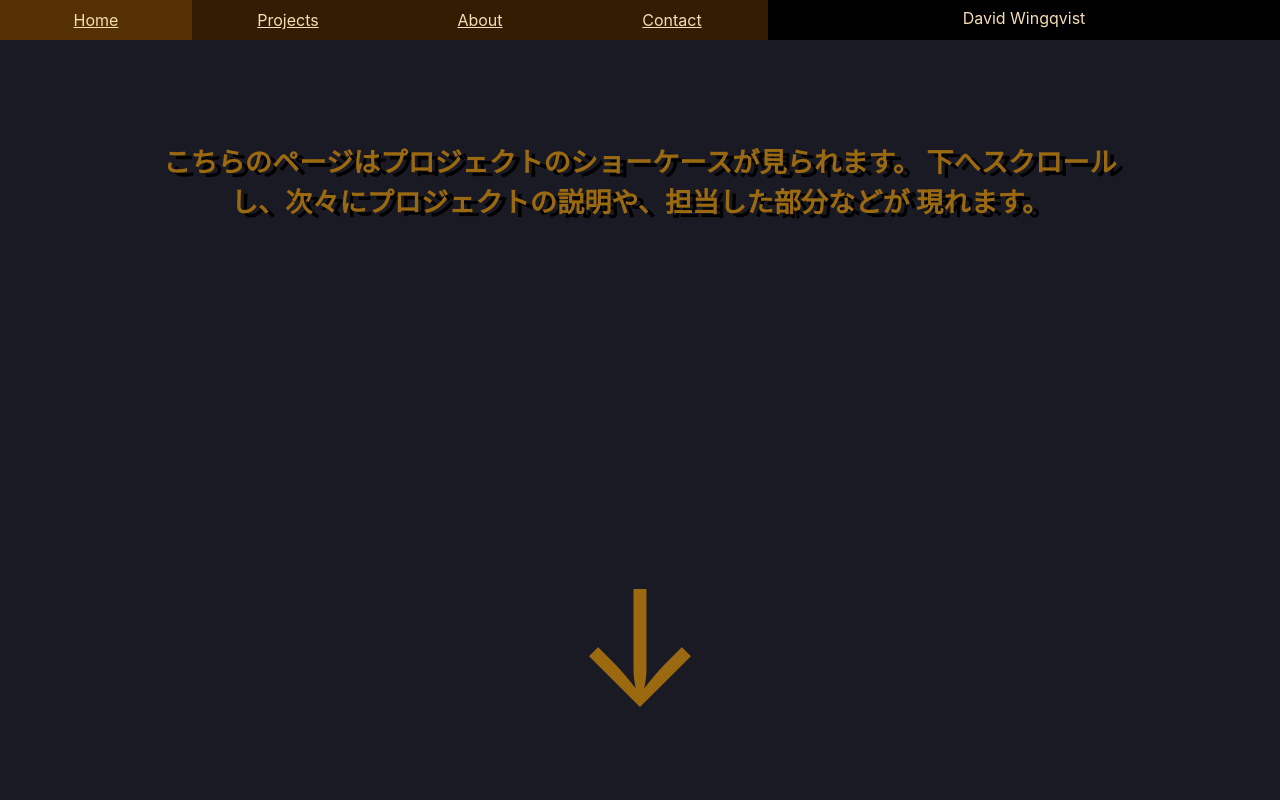
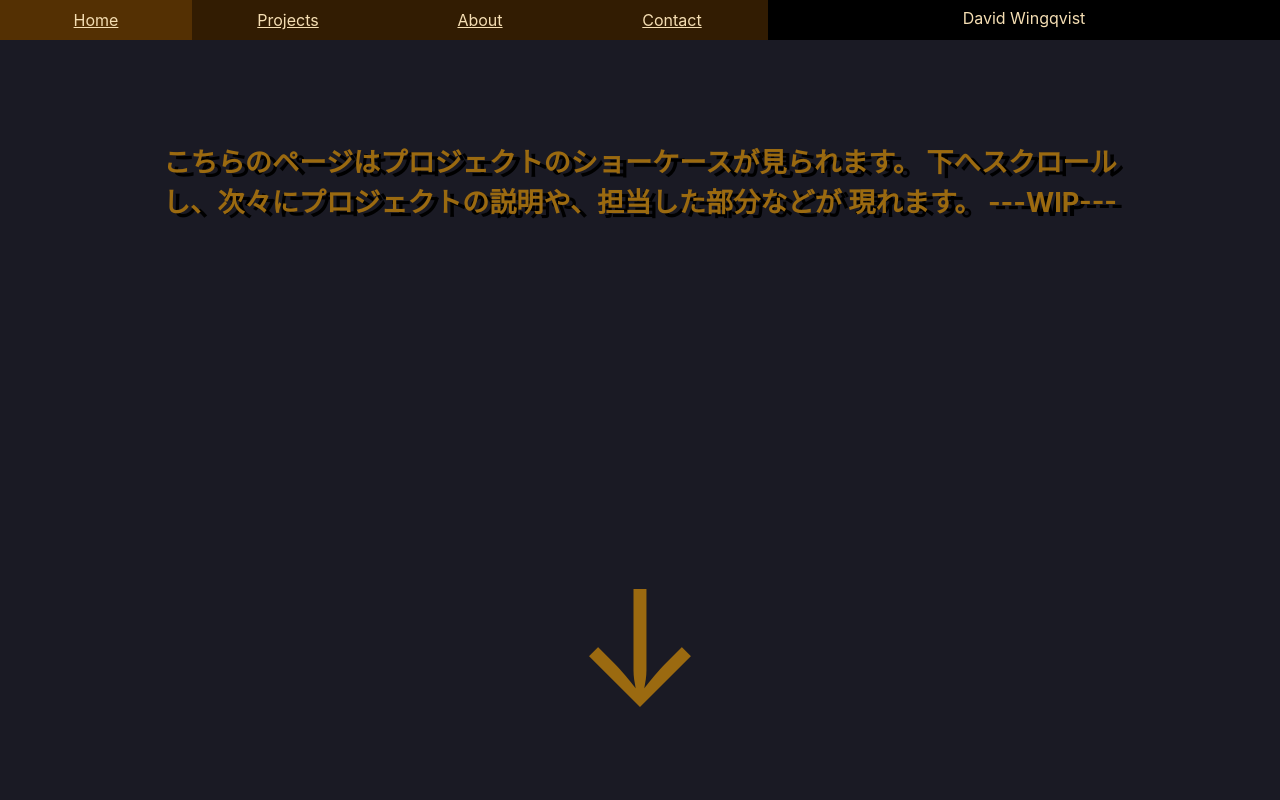
Before and after one commit to davidwingqvist/portfolio-site, a React (Create React App) app: page /portfolio-site/About in a window 1280 px wide. Shown: the top 800 px of the page. Built offline with nearby package versions, Linux system fonts and the light colour scheme.

Commit message:
Fixed visual push down

```diff
--- a/src/code/Carousel.css
+++ b/src/code/Carousel.css
@@ -85,7 +85,6 @@
 .CarouselPicture {
     width: 85dvh;
     height: 55dvh;
-    margin-top: 30%;
 
     border-radius: 5dvw;
     box-shadow: 3dvw 3dvh  rgb(13, 13, 18);
--- a/src/code/pages/ShowcasePage.js
+++ b/src/code/pages/ShowcasePage.js
@@ -22,7 +22,7 @@ export default function Showcase()
                 <text className='MainTextShowCase'>
                     こちらのページはプロジェクトのショーケースが見られます。
                     下へスクロールし、次々にプロジェクトの説明や、担当した部分などが
-                    現れます。
+                    現れます。 ---WIP---
                 </text>
 
                 <text className='PointingArrow'>↓</text>
```
